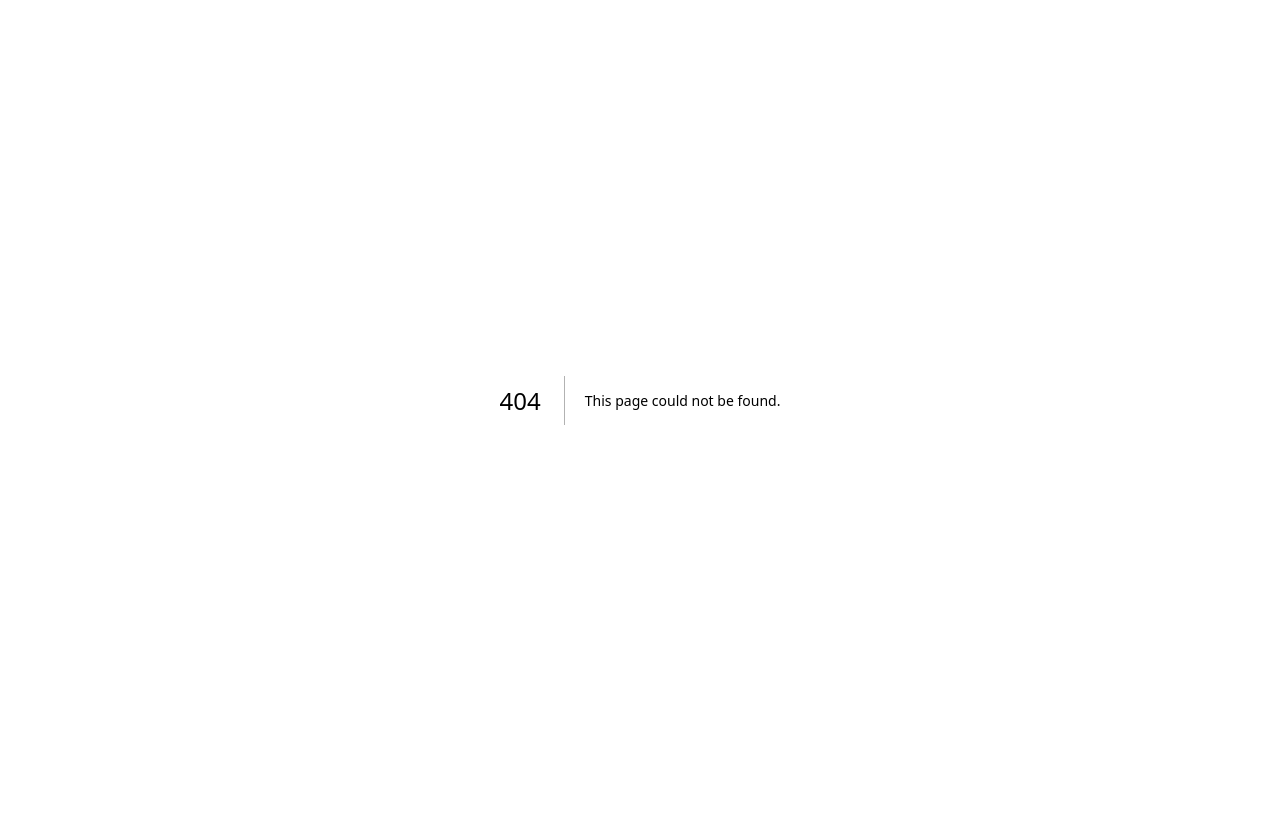
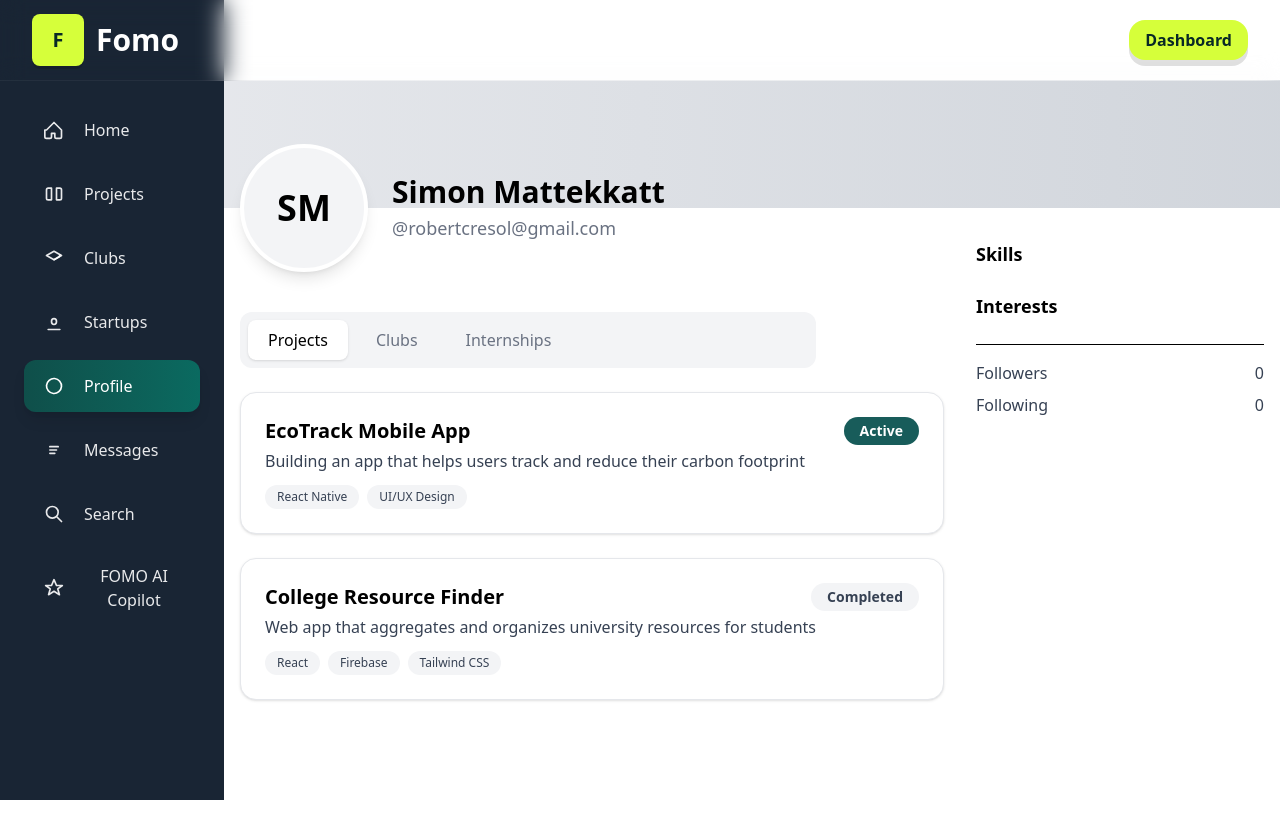
Before and after one commit to FO-MO/fomo-frontend, a Next.js app: page /students/profile in a window 1280 px wide. Before the commit this address had no page. Shown: the top 838 px of the page. Before the commit the page ends 800 px from the top, so only its background shows below. Built offline with nearby package versions, Linux system fonts and the light colour scheme.

Commit message:
initialised profile

```diff
--- /dev/null
+++ b/app/students/profile/page.tsx
@@ -0,0 +1,108 @@
+
+const userProfile = {
+  name: "Simon Mattekkatt",
+  email: "robertcresol@gmail.com",
+  initials: "SM",
+  skills: [],
+  interests: [],
+  followers: 0,
+  following: 0,
+  tabs: [
+    { key: "projects", label: "Projects" },
+    { key: "clubs", label: "Clubs" },
+    { key: "internships", label: "Internships" }
+  ],
+  activeTab: "projects",
+  projects: [
+    {
+      title: "EcoTrack Mobile App",
+      description: "Building an app that helps users track and reduce their carbon footprint",
+      status: "Active",
+      tags: ["React Native", "UI/UX Design"]
+    },
+    {
+      title: "College Resource Finder",
+      description: "Web app that aggregates and organizes university resources for students",
+      status: "Completed",
+      tags: ["React", "Firebase", "Tailwind CSS"]
+    }
+  ]
+};
+
+export default function ProfilePage() {
+  return (
+    <div className="w-full min-h-screen bg-white">
+      <div className="w-full h-32 bg-gradient-to-r from-gray-200 to-gray-300" />
+      <div className="max-w-5xl mx-auto -mt-16 flex gap-8">
+        {/* Left: Avatar and main info */}
+        <div className="flex-1">
+          <div className="flex items-center gap-6">
+            <div className="w-32 h-32 rounded-full bg-gray-100 flex items-center justify-center text-4xl font-bold border-4 border-white shadow-lg">
+              {userProfile.initials}
+            </div>
+            <div>
+              <h1 className="text-3xl font-extrabold mb-1">{userProfile.name}</h1>
+              <div className="text-gray-500 text-lg">@{userProfile.email}</div>
+            </div>
+          </div>
+
+          {/* Tabs */}
+          <div className="mt-10">
+            <div className="flex gap-2 bg-gray-100 rounded-xl p-2 w-full max-w-xl">
+              {userProfile.tabs.map(tab => (
+                <button
+                  key={tab.key}
+                  className={`px-5 py-2 rounded-lg font-medium text-base transition-all duration-100 ${userProfile.activeTab === tab.key ? 'bg-white shadow text-black' : 'text-gray-500'}`}
+                >
+                  {tab.label}
+                </button>
+              ))}
+            </div>
+          </div>
+
+          {/* Projects List */}
+          {userProfile.activeTab === "projects" && (
+            <div className="mt-6 flex flex-col gap-6">
+              {userProfile.projects.map((proj, idx) => (
+                <div key={proj.title + idx} className="bg-white rounded-2xl border border-gray-200 shadow-sm p-6">
+                  <div className="flex items-center justify-between mb-1">
+                    <h2 className="text-xl font-semibold">{proj.title}</h2>
+                    <span className={`px-4 py-1 rounded-full font-semibold text-sm ${proj.status === 'Active' ? 'bg-[#185c5a] text-white' : 'bg-gray-100 text-gray-700'}`}>{proj.status}</span>
+                  </div>
+                  <div className="text-gray-700 mb-3">{proj.description}</div>
+                  <div className="flex gap-2 flex-wrap">
+                    {proj.tags.map(tag => (
+                      <span key={tag} className="bg-gray-100 text-gray-700 rounded-full px-3 py-1 text-xs font-medium">{tag}</span>
+                    ))}
+                  </div>
+                </div>
+              ))}
+            </div>
+          )}
+        </div>
+
+        {/* Right: Skills, Interests, Followers */}
+        <div className="w-72 pt-24">
+          <div className="mb-6">
+            <h3 className="font-semibold text-lg mb-2">Skills</h3>
+            {/* List skills here if any */}
+          </div>
+          <div className="mb-6">
+            <h3 className="font-semibold text-lg mb-2">Interests</h3>
+            {/* List interests here if any */}
+          </div>
+          <div className="border-t pt-4">
+            <div className="flex justify-between text-gray-700 font-medium mb-2">
+              <span>Followers</span>
+              <span>{userProfile.followers}</span>
+            </div>
+            <div className="flex justify-between text-gray-700 font-medium">
+              <span>Following</span>
+              <span>{userProfile.following}</span>
+            </div>
+          </div>
+        </div>
+      </div>
+    </div>
+  );
+}
--- a/app/students/search/page.tsx
+++ b/app/students/search/page.tsx
@@ -89,7 +89,7 @@ export default function SearchPage() {
         </div>
 
         {/* grid */}
-        <div className="mt-8 flex flex-row justify-center flex-wrap w-[105%] gap-6">
+        <div className="mt-8 flex flex-row flex-wrap w-[105%] gap-6">
           {mockProfiles.map((profile) => (
             <a
               href="backendpeep"
--- a/components/sideBar.tsx
+++ b/components/sideBar.tsx
@@ -19,7 +19,7 @@ const items: Item[] = [
   { key: "projects", label: "Projects", href: "/students/projects" },
   { key: "clubs", label: "Clubs", href: "/students/clubs" },
   { key: "startups", label: "Startups", href: "/students/startups" },
-  { key: "profile", label: "Profile", href: "#" },
+  { key: "profile", label: "Profile", href: "/students/profile" },
   { key: "messages", label: "Messages", href: "#" },
   { key: "search", label: "Search", href: "/students/search" },
   { key: "copilot", label: "FOMO AI Copilot", href: "#" },
```
